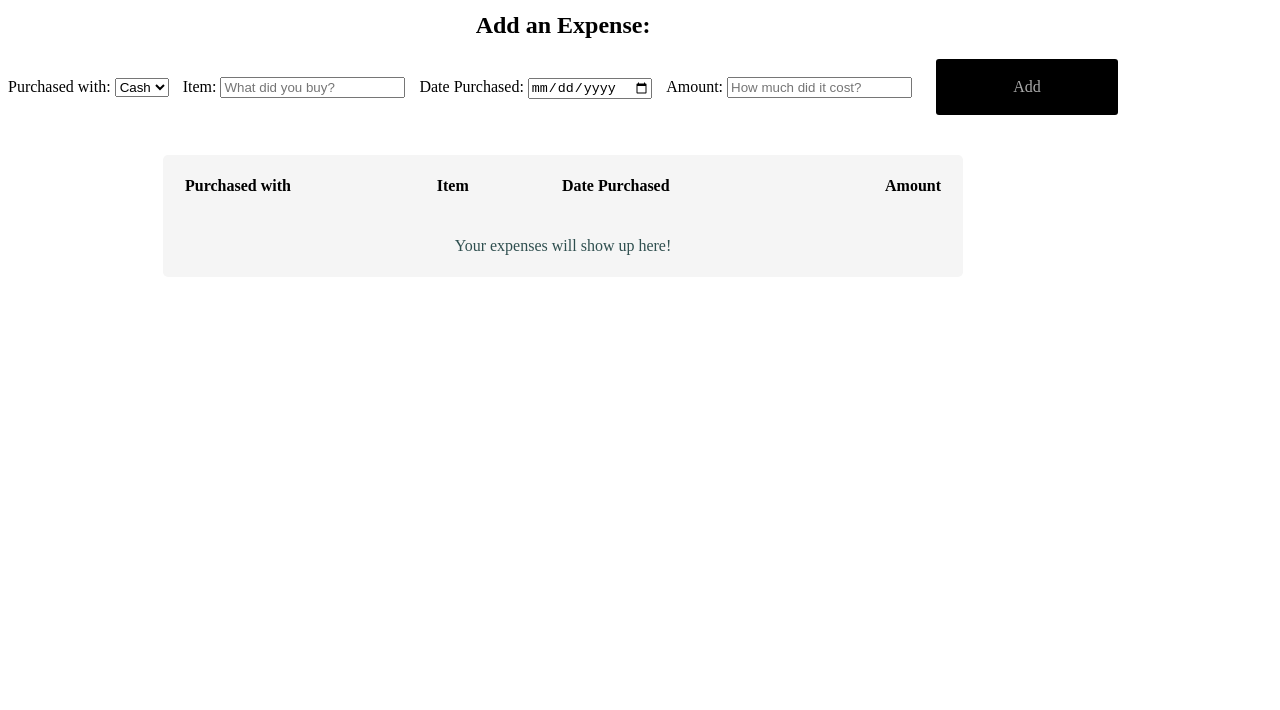
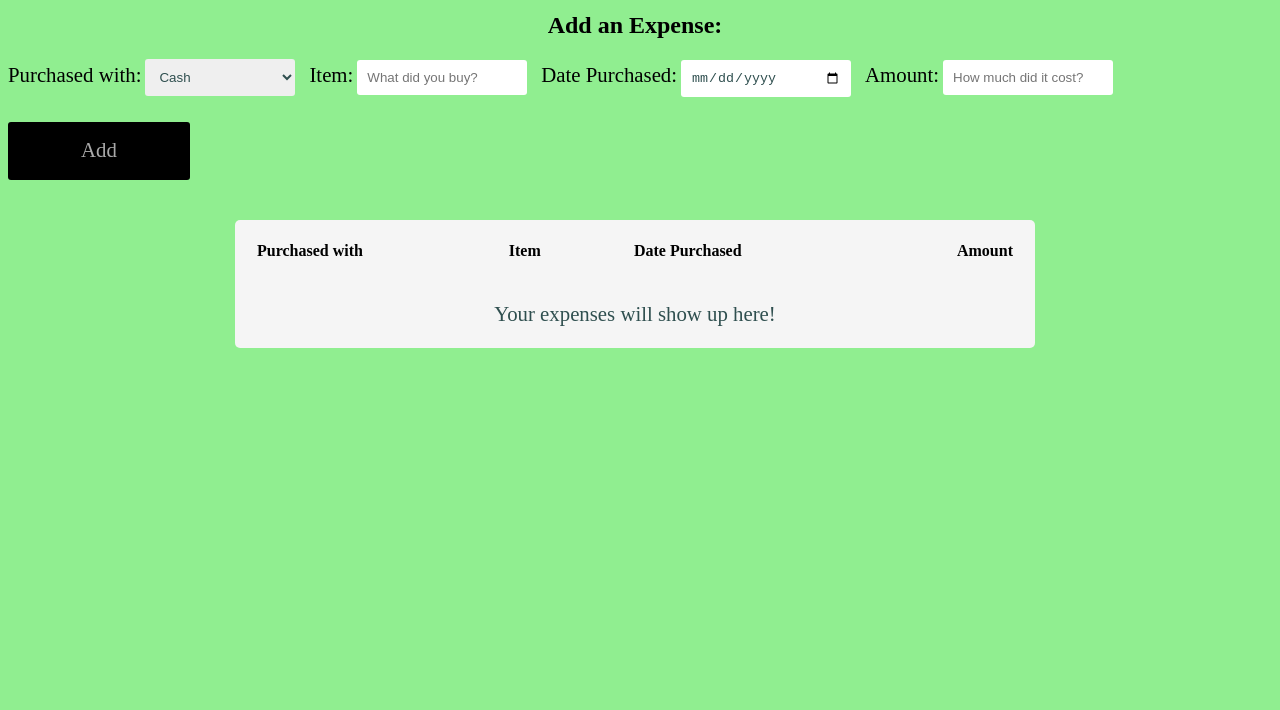
Before and after one commit to jaydendyer10/capstone, a plain HTML site: page index.html in a window 1280 px wide. Shown: the part 90-800 px from the top of the page. Drawn offline with Linux system fonts and the light colour scheme.

Commit message:
made background green

```diff
--- a/styles/main.css
+++ b/styles/main.css
@@ -17,6 +17,10 @@ h2 {
   margin: 0px;
   font-weight: 4500;
   margin-bottom: 20px;
+}
+
+body {
+  background-color: lightgreen;
 }
 
 table {
@@ -57,3 +61,20 @@ div {
   display: inline-block;
   margin-right: 10px;
 }
+
+span {
+  font-size: 1.3em;
+  font-weight: 100;
+  display: inline-flexbox;
+  width: 100px;
+}
+
+select,
+input {
+  margin-bottom: 25px;
+  color: darkslategray;
+  padding: 10px;
+  width: 150px;
+  border-radius: 3px;
+  border: 0;
+}
```
